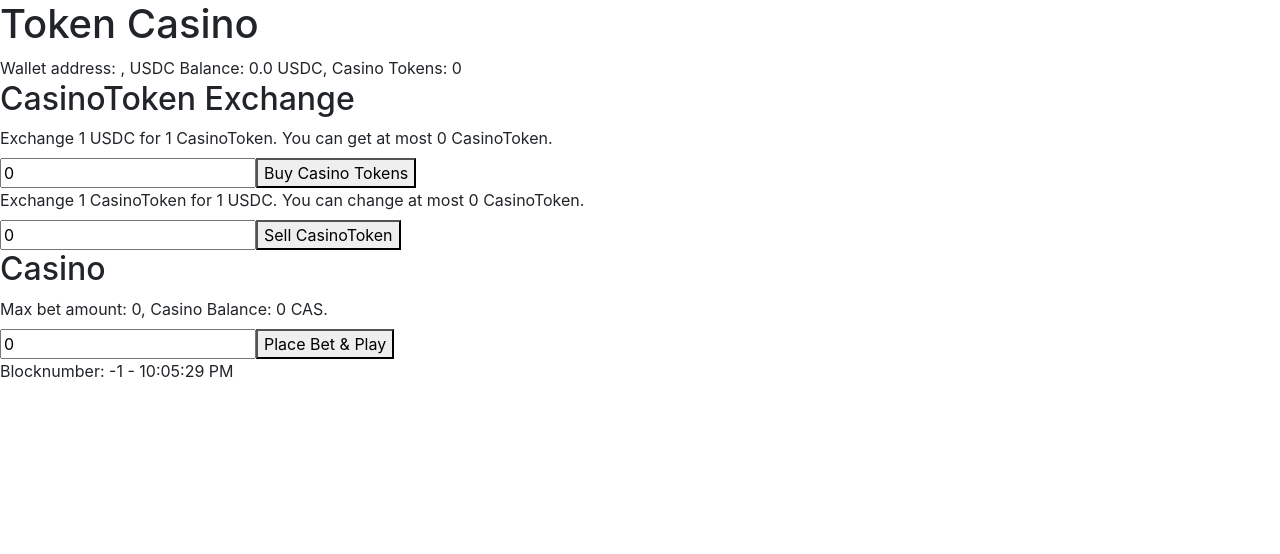
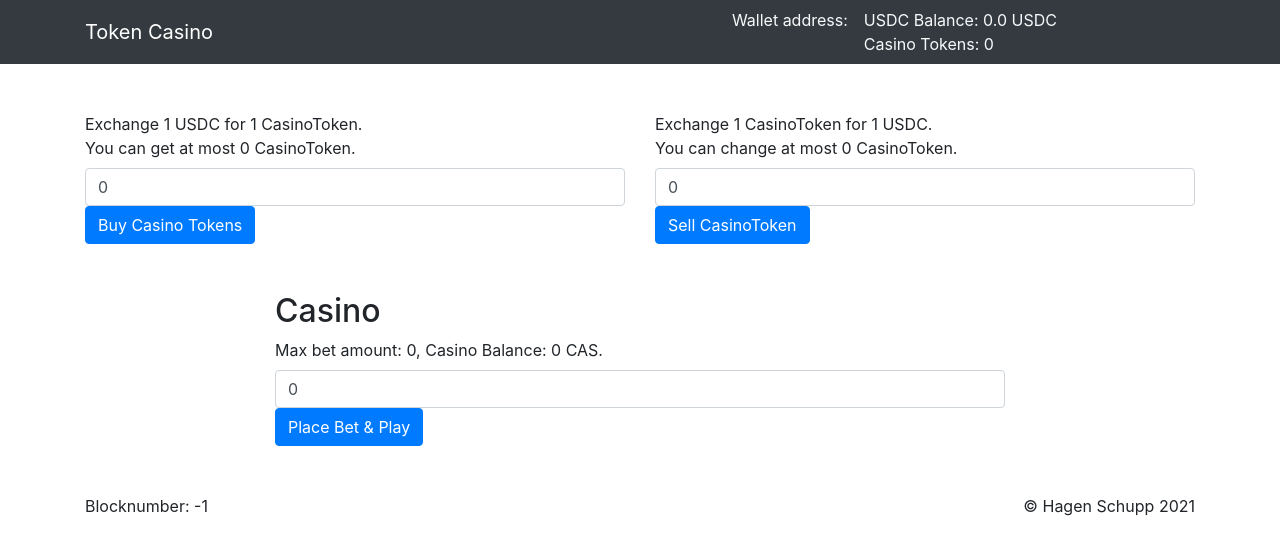
Before and after one commit to brakid/TokenCasino, a React (Create React App) app in the folder token-casino/: page / in a window 1280 px wide. Shown: the top 554 px of the page. Built offline with nearby package versions, Linux system fonts and the light colour scheme.

Commit message:
Adding styling

```diff
--- a/token-casino/public/index.html
+++ b/token-casino/public/index.html
@@ -15,7 +15,8 @@
       user's mobile device or desktop. See https://developers.google.com/web/fundamentals/web-app-manifest/
     -->
     <link rel="manifest" href="%PUBLIC_URL%/manifest.json" />
-    <link rel="stylesheet" href="https://stackpath.bootstrapcdn.com/bootstrap/4.4.1/css/bootstrap.min.css" integrity="sha384-Vkoo8x4CGsO3+Hhxv8T/Q5PaXtkKtu6ug5TOeNV6gBiFeWPGFN9MuhOf23Q9Ifjh" crossorigin="anonymous">
+    <link rel="stylesheet" href="https://stackpath.bootstrapcdn.com/bootstrap/4.5.2/css/bootstrap.min.css" integrity="sha384-JcKb8q3iqJ61gNV9KGb8thSsNjpSL0n8PARn9HuZOnIxN0hoP+VmmDGMN5t9UJ0Z" crossorigin="anonymous">
+    <link rel="stylesheet" href="https://cdnjs.cloudflare.com/ajax/libs/font-awesome/5.15.2/css/all.min.css" integrity="sha512-HK5fgLBL+xu6dm/Ii3z4xhlSUyZgTT9tuc/hSrtw6uzJOvgRr2a9jyxxT1ely+B+xFAmJKVSTbpM/CuL7qxO8w==" crossorigin="anonymous" />
     <!--
       Notice the use of %PUBLIC_URL% in the tags above.
       It will be replaced with the URL of the `public` folder during the build.
@@ -25,7 +26,7 @@
       work correctly both with client-side routing and a non-root public URL.
       Learn how to configure a non-root public URL by running `npm run build`.
     -->
-    <title>React App</title>
+    <title>Token Casino</title>
   </head>
   <body>
     <noscript>You need to enable JavaScript to run this app.</noscript>
@@ -41,7 +42,6 @@
       To create a production bundle, use `npm run build` or `yarn build`.
     -->
     <script src="https://code.jquery.com/jquery-3.4.1.slim.min.js" integrity="sha384-J6qa4849blE2+poT4WnyKhv5vZF5SrPo0iEjwBvKU7imGFAV0wwj1yYfoRSJoZ+n" crossorigin="anonymous"></script>
-    <script src="https://cdn.jsdelivr.net/npm/popper.js@1.16.0/dist/umd/popper.min.js" integrity="sha384-Q6E9RHvbIyZFJoft+2mJbHaEWldlvI9IOYy5n3zV9zzTtmI3UksdQRVvoxMfooAo" crossorigin="anonymous"></script>
-    <script src="https://stackpath.bootstrapcdn.com/bootstrap/4.4.1/js/bootstrap.min.js" integrity="sha384-wfSDF2E50Y2D1uUdj0O3uMBJnjuUD4Ih7YwaYd1iqfktj0Uod8GCExl3Og8ifwB6" crossorigin="anonymous"></script>
+    <script src="https://stackpath.bootstrapcdn.com/bootstrap/4.5.2/js/bootstrap.min.js" integrity="sha384-B4gt1jrGC7Jh4AgTPSdUtOBvfO8shuf57BaghqFfPlYxofvL8/KUEfYiJOMMV+rV" crossorigin="anonymous"></script>
   </body>
 </html>
--- a/token-casino/src/App.tsx
+++ b/token-casino/src/App.tsx
@@ -53,10 +53,15 @@ const App = () => {
   return (
     <EthereumContext.Provider value={ { ...providers, address, data: contracts, block } }>
       <Header />
-      <CasinoTokenExchange />
-      <Casino />
-      <footer>
-        <span>Blocknumber: { block.blockNumber } - { block.timestamp.toLocaleTimeString() }</span>
+      <main role='main'>
+        <CasinoTokenExchange />
+        <Casino />
+      </main>
+      <footer className='container'>
+        <div className='d-flex justify-content-between'>
+          <span>Blocknumber: { block.blockNumber }</span>
+          <span>&copy; Hagen Schupp 2021</span>
+        </div>
       </footer>
     </EthereumContext.Provider>
   );
--- a/token-casino/src/Casino.tsx
+++ b/token-casino/src/Casino.tsx
@@ -109,18 +109,25 @@ const Casino = () => {
   };
 
   return (
-    <section>
+    <section className='container my-5'>
+      <div className='row justify-content-md-center'>
+        <div className='col-8'>
           <h2>Casino</h2>
           { showErrors(errors) }
           { !!!playEvent && (<>
             <label htmlFor='bet'>Max bet amount: { maxBetAmount.toString() }, Casino Balance: { casinoBalance.toString() } CAS.</label><br />
-        <input id='bet' type='text' value= { (count || 0).toString() } onChange={ (e) => updateCount(e.target.value) } placeholder='CasinoToken to exchange' />
-        <button onClick={ (e) => placeBet() } disabled={ waiting } >Place Bet &amp; Play</button>
+            <input className='form-control' id='bet' type='text' value= { (count || 0).toString() } onChange={ (e) => updateCount(e.target.value) } placeholder='CasinoToken to bet' />
+            <button className='btn btn-primary' onClick={ (e) => placeBet() } disabled={ waiting } >Place Bet &amp; Play</button>
           </>) }
+          { waiting && (<div className='d-flex justify-content-center'>
+            <div className='spinner-grow text-primary' role='status'></div>
+          </div>) }
           { playEvent && (<>
             <PlayEventElement playEvent={ playEvent } />
-        <button onClick={ (e) => setPlayEvent(undefined) }>Play again</button>
+            <button className='btn btn-primary' onClick={ (e) => setPlayEvent(undefined) }>Play again</button>
           </>) }
+        </div>
+      </div>
     </section>
   );
 }
--- a/token-casino/src/CasinoTokenExchange.tsx
+++ b/token-casino/src/CasinoTokenExchange.tsx
@@ -92,11 +92,11 @@ const ExchangeUsdcForCasinoToken = () => {
   };
 
   return (
-    <article>
+    <article className='col-md-6'>
       { showErrors(errors) }
-      <label htmlFor='usdcToCas'>Exchange 1 USDC for { exchangeRate.toString() } CasinoToken. You can get at most { maximumCasinoTokenCount.toString() } CasinoToken.</label><br />
-      <input id='usdcToCas' type='text' value= { (count || 0).toString() } onChange={ (e) => updateCount(e.target.value) } placeholder='CasinoToken to exchange' />
-      <button onClick={ (e) => mintCasinoToken() } disabled={ waiting }>Buy Casino Tokens</button>
+      <label htmlFor='usdcToCas'>Exchange 1 USDC for { exchangeRate.toString() } CasinoToken.<br />You can get at most { maximumCasinoTokenCount.toString() } CasinoToken.</label><br />
+      <input className='form-control' id='usdcToCas' type='text' value= { (count || 0).toString() } onChange={ (e) => updateCount(e.target.value) } placeholder='CasinoToken to exchange' />
+      <button className='btn btn-primary' onClick={ (e) => mintCasinoToken() } disabled={ waiting }>Buy Casino Tokens</button>
     </article>
   );
 }
@@ -159,21 +159,22 @@ const ExchangeCasinoTokenForUsdc = () => {
   };
 
   return (
-    <article>
+    <article className='col-md-6'>
       { showErrors(errors) }
-      <label htmlFor='casToUsdc'>Exchange { exchangeRate.toString() } CasinoToken for 1 USDC. You can change at most { casinoTokenCount.toString() } CasinoToken.</label><br />
-      <input id='casToUsdc' type='text' value= { (count || 0).toString() } onChange={ (e) => updateCount(e.target.value) } placeholder='CasinoToken to exchange' />
-      <button onClick={ (e) => burnCasinoToken() } disabled={ waiting }>Sell CasinoToken</button>
+      <label htmlFor='casToUsdc'>Exchange { exchangeRate.toString() } CasinoToken for 1 USDC.<br />You can change at most { casinoTokenCount.toString() } CasinoToken.</label><br />
+      <input className='form-control' id='casToUsdc' type='text' value= { (count || 0).toString() } onChange={ (e) => updateCount(e.target.value) } placeholder='CasinoToken to exchange' />
+      <button className='btn btn-primary' onClick={ (e) => burnCasinoToken() } disabled={ waiting }>Sell CasinoToken</button>
     </article>
   );
 }
 
 const CasinoTokenExchange = () => {
   return (
-    <section>
-      <h2>CasinoToken Exchange</h2>
-      <ExchangeUsdcForCasinoToken />
-      <ExchangeCasinoTokenForUsdc />
+    <section className='container my-5'>
+      <div className='row'>
+        <ExchangeUsdcForCasinoToken />
+        <ExchangeCasinoTokenForUsdc />
+      </div>
     </section>
   );
 }
--- a/token-casino/src/Header.tsx
+++ b/token-casino/src/Header.tsx
@@ -23,8 +23,16 @@ const Header = () => {
   }, [ block, contracts, address ]);
 
   return (
-    <nav>
-      <h1>Token Casino</h1><span>Wallet address: { address }, USDC Balance: { ethers.utils.formatUnits(usdcBalance, usdcDecimals) } USDC, Casino Tokens: { casinoTokenBalance.toString() } </span>
+    <nav className='navbar navbar-expand-md navbar-dark bg-dark'>
+      <div className='container'>
+        <div className='navbar-header'>
+          <a className='navbar-brand' href='#'>Token Casino</a>
+        </div>
+        <div className='nav text-light d-flex flex-row justify-content-between'>
+          <div className='col-6-md mx-2'>Wallet address: { address }</div>
+          <div className='col-6-md mx-2 row'><span className='col-12 px-0'>USDC Balance: { ethers.utils.formatUnits(usdcBalance, usdcDecimals) } USDC</span><span className='col-12 px-0'>Casino Tokens: { casinoTokenBalance.toString() }</span></div>
+        </div>
+      </div>
     </nav>
   );
 }
--- a/token-casino/src/utils/helpers.tsx
+++ b/token-casino/src/utils/helpers.tsx
@@ -8,6 +8,9 @@ export const showErrors = (errors: string[]): JSX.Element | null => {
   }
 
   return (
-    <div><b>Errors:</b> { errors.join(', ') }</div>
+    <div className='alert alert-danger' role='alert'>
+      <b>Errors: </b>
+      { errors.join(', ') }
+    </div>
   );
 }
```
Lines whose indentation alone changed are shown as unchanged.
